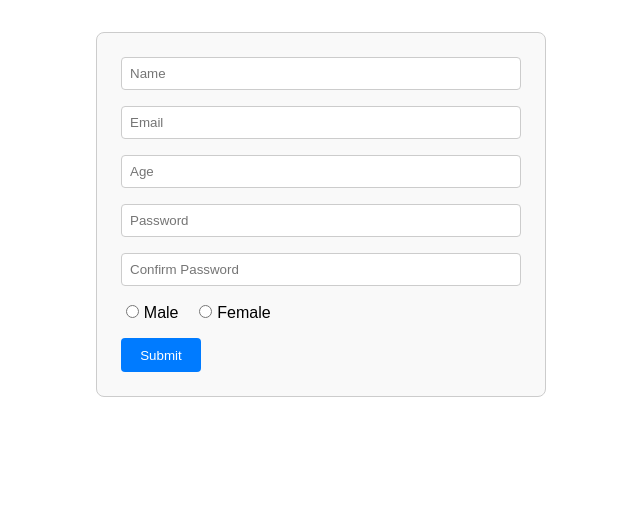
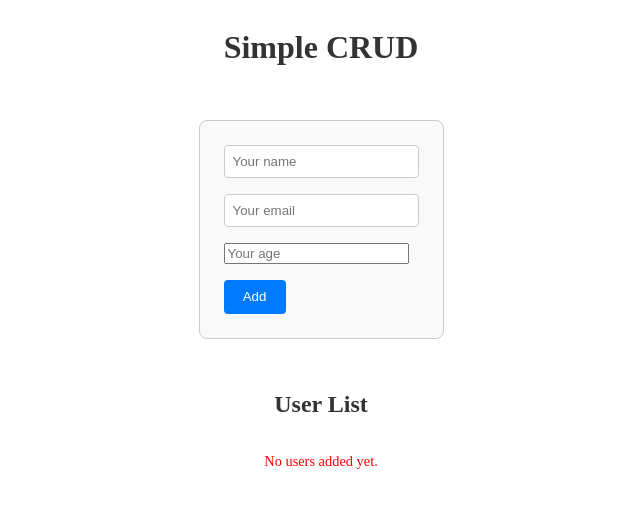
Before and after one commit to devanjana401/React-basics, a React (Vite) app: page / in a window 1280 px wide. Shown: the top 508 px of the page, without its empty margins (319-959 px from the left). Built offline with nearby package versions, Linux system fonts and the light colour scheme.

Commit message:
Added new files

```diff
--- a/src/App.jsx
+++ b/src/App.jsx
@@ -3,6 +3,7 @@
 // import { Link, Route, Routes } from 'react-router-dom'
 import './App.css'
 import NormalForm from './form-validation/NormalForm'
+import Crud from './local-storage/Crud'
 // import Home from './assets/functional-components/hooks/use-context/theme-settings/Home'
 // import { ThemeProvider } from './assets/functional-components/hooks/use-context/theme-settings/ThemeContext'
 // import Profile from './assets/functional-components/hooks/use-context/user-list/Profile'
@@ -118,7 +119,8 @@ function App() {
 
       {/* form validation */}
       {/* <BasicForm/> */}
-      <NormalForm/>
+      {/* <NormalForm/> */}
+      <Crud/>
     </>
   )
 }
--- /dev/null
+++ b/src/local-storage/Crud.jsx
@@ -0,0 +1,198 @@
+import React, { useEffect, useState } from 'react'
+import './crud.css'
+
+const Crud = () => {
+    const [formData, setFormData] = useState({
+        id: '',
+        name: '',
+        email: '',
+        age: '',
+    })
+
+    const [users, setUsers] = useState([])
+    const [editMode, setEditMode] = useState(false);
+    const [errors, setErrors] = useState({});
+    const [isLoaded, setIsLoaded] = useState(false);
+
+    //load user datavfrom localstorage
+    useEffect(() => {
+        const stored = localStorage.getItem("users");
+        if(stored){
+            try {
+                const parsedUser = JSON.parse(stored);
+                setUsers(parsedUser);
+            } catch (error) {
+                console.log('Error passing data',error);
+                localStorage.removeItem("users");
+            }
+        }
+        setIsLoaded(true); //mark as loaded
+    },[])
+
+    //save users data to localstorage(whenever user changes but after intitial load)
+    useEffect(() => {
+        if (isLoaded) {
+            localStorage.setItem("users", JSON.stringify(users))
+        }
+    }, [users, isLoaded])
+
+    const handleChange = (e) => {
+        const { name, value } = e.target;
+        setFormData(prev => ({
+            ...prev,
+            [name]: value
+        }))
+    }
+
+    const validate = () => {
+        const newErrors = {};
+        const { name, email, age } = formData;
+
+        if (!name.trim()) newErrors.name = 'Name is required!';
+
+        if (!email) newErrors.email = 'Email is required!';
+        else if (!/^[^\s@]+@[^\s@]+\.[^\s@]+$/.test(email)) newErrors.email = 'Email is invalid!';
+
+        if (!age) newErrors.age = 'Age is required!';
+        else if (isNaN(age) || age < 1 || age > 120) newErrors.age = 'Age must between 1 and 120';
+
+        return newErrors;
+    }
+
+    const handleSubmit = (e) => {
+        e.preventDefault();
+        const validationErrors = validate();
+
+        if(Object.keys(validationErrors).length>0){
+            setErrors(validationErrors);
+            return;
+        }
+        if(editMode){
+            setUsers(users.map(user => user.id === formData.id ? formData : user));
+            setEditMode(false);
+        }
+        else{
+            const newUser = {...formData,  id: Date.now().toString()}
+            setUsers([...users, newUser]);
+        }
+        setFormData({
+            id: '',
+            name: '',
+            email: '',
+            age: '',
+        });
+        setErrors({});
+    }
+
+    const handleEdit = (user) => {
+        setFormData(user);
+        setEditMode(true);
+    }
+
+    const handleDelete = (id) => {
+        setUsers(users.filter (user => user.id !== id))
+    }
+
+    const handleCancel = () => {
+        setFormData({
+            id: '',
+            name: '',
+            email: '',
+            age: '',
+        });
+        setEditMode(false);
+        setErrors({});
+    }
+
+    return (
+        <div className='formnew'>
+            <h1>Simple CRUD</h1>
+            <form onSubmit={handleSubmit}>
+                {/* name */}
+                <div>
+                    <input
+                        type="text"
+                        name='name'
+                        value={formData.name}
+                        placeholder='Your name'
+                        onChange={handleChange}
+                    />
+                    {errors.name && <p style={{color:'red'}}>{errors.name}</p>}
+                </div>
+                {/* email */}
+                <div>
+                    <input
+                        type="email"
+                        name='email'
+                        value={formData.email}
+                        placeholder='Your email'
+                        onChange={handleChange}
+                    />
+                    {errors.email && <p style={{color:'red'}}>{errors.email}</p>}
+                </div>
+                {/* age */}
+                <div>
+                    <input
+                        type="number"
+                        name='age'
+                        value={formData.age}
+                        placeholder='Your age'
+                        onChange={handleChange}
+                    />
+                    {errors.age && <p style={{color:'red'}}>{errors.age}</p>}
+                </div>
+
+                <button type='submit'>{editMode ? "Update" : "Add"}</button>
+                {editMode && (
+                    <button type='button' style={{ marginLeft: '10px' }}
+                    onClick={handleCancel}
+                    >Cancel</button>
+                )}
+            </form>
+
+            <div style={{display:'flex',justifyContent:'space-between',alignItems:'center',marginBottom:'10px'}}>
+                <h2>User List</h2>
+                {/* clear button  */}
+                {users.length>0 && (
+                    <button
+                        style={{backgroundColor:'red',color:'white',border:'none',padding:'8px 12px',borderRadius:'4px',cursor:'pointer',marginLeft:'30px'}}>
+                        Clear All Data
+                    </button>
+                )}
+            </div>
+
+            {/* table */}
+            {users.length > 0 ? (
+                <table>
+                    <thead>
+                        <tr>
+                            <th>Name</th>
+                            <th>Email</th>
+                            <th>Age</th>
+                            <th>Actions</th>
+                        </tr>
+                    </thead>
+                    <tbody>
+                        {users.map(user => (
+                            <tr key={user.id}>
+                                <td>{user.name}</td>
+                                <td>{user.email}</td>
+                                <td>{user.age}</td>
+                                <td>
+                                    <button onClick={() => handleEdit(user)}>Edit</button>
+                                    <button style={{marginLeft:'10px'}}
+                                    onClick={() => handleDelete(user.id)}
+                                    >Delete</button>
+                                </td>
+                            </tr>
+                        ))}
+                    </tbody>
+                </table>
+            ) : (
+                <p>No users added yet.</p>
+            )}
+        </div>
+    )
+}
+
+export default Crud
--- /dev/null
+++ b/src/local-storage/crud.css
@@ -0,0 +1,81 @@
+.formnew {
+    display: flex;
+    flex-direction: column;
+    align-items: center;
+    justify-content: center;
+}
+
+form {
+    max-width: 400px;
+    margin: 2rem auto;
+    padding: 1.5rem;
+    border: 1px solid #ccc;
+    border-radius: 8px;
+    font-family: Arial, sans-serif;
+    background-color: #f9f9f9;
+}
+
+form div {
+    margin-bottom: 1rem;
+    /*1 rem is 16px */
+}
+
+input[type="text"],
+input[type="email"],
+input[type="password"] {
+    width: 100%;
+    padding: 0.5rem;
+    border: 1px solid #ccc;
+    border-radius: 4px;
+    box-sizing: border-box;
+}
+
+input[type="radio"] {
+    margin-right: 0.3rem;
+}
+
+label {
+    margin-right: 1rem;
+}
+
+button {
+    padding: 0.6rem 1.2rem;
+    background-color: #007bff;
+    color: white;
+    border: none;
+    border-radius: 4px;
+    cursor: pointer;
+}
+
+button:hover {
+    background-color: #0056b3;
+}
+
+p {
+    margin: 0.3rem 0 0;
+    color: red;
+    font-size: 0.9rem;
+}
+
+table {
+    width: 100%;
+    border-collapse: collapse;
+    margin-top: 20px;
+}
+
+th,
+td {
+    padding: 12px 10px;
+    border-bottom: 1px solid #ddd;
+    text-align: left;
+}
+
+tr:hover {
+    background-color: #f9f9f9;
+}
+
+h1,
+h2 {
+    text-align: center;
+    color: #333;
+}
```
